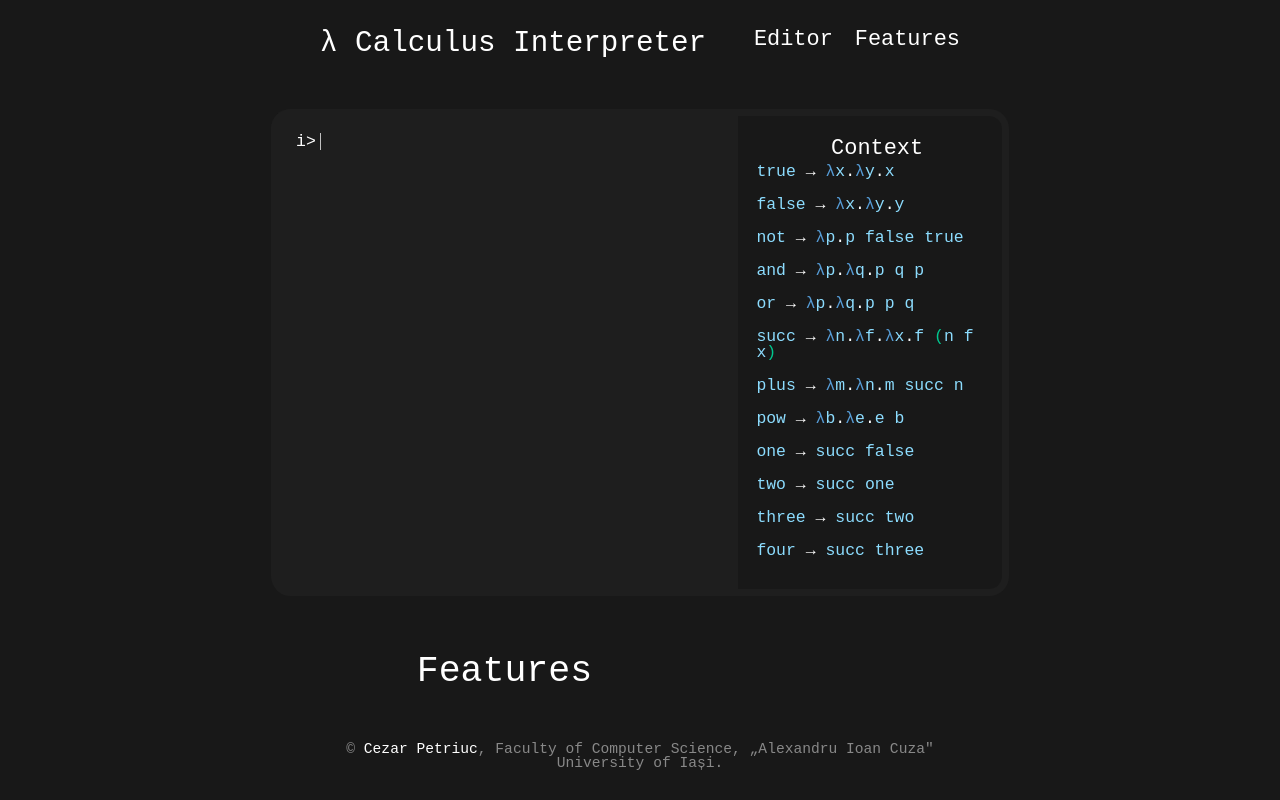
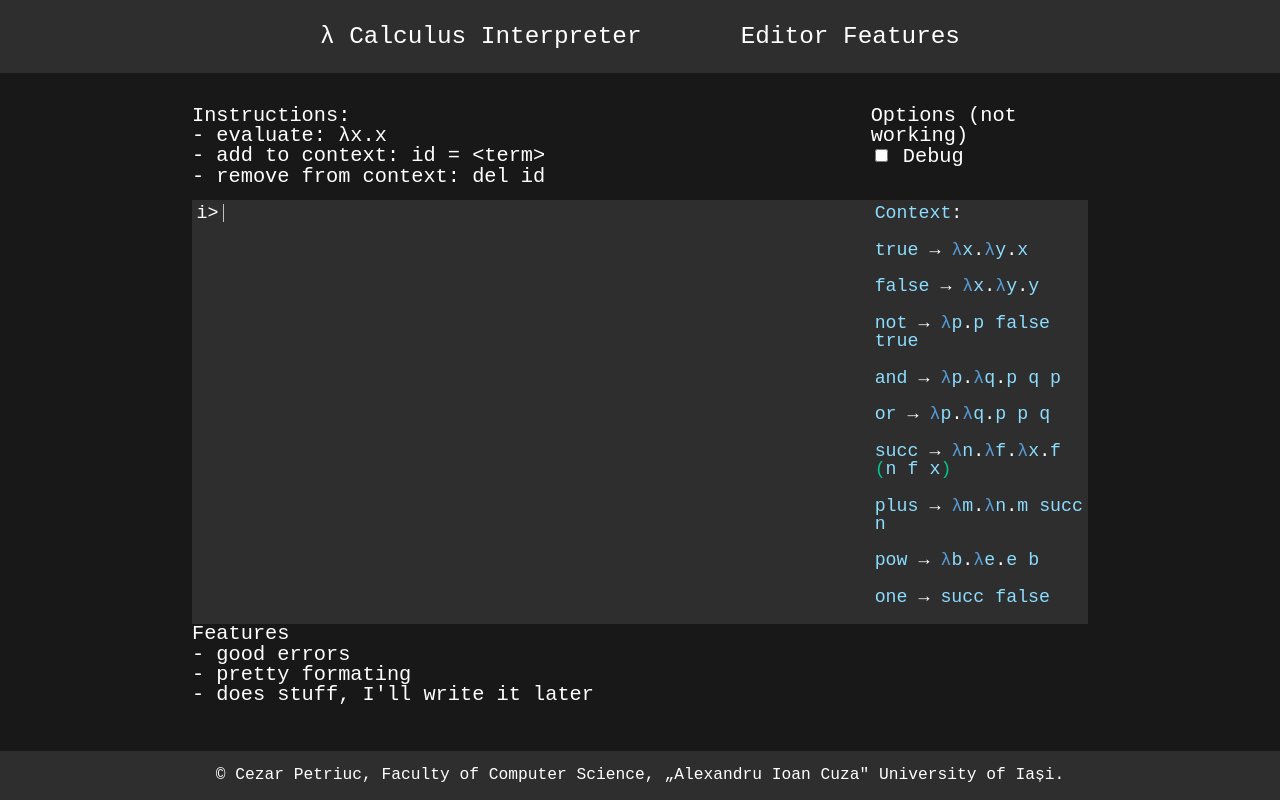
Before and after one commit to czrptr/learnlambda, a website built with webpack: page index.html in a window 1280 px wide. Built offline with Linux system fonts and the light colour scheme.

Commit message:
good interface

```diff
--- a/css/codemirror.css
+++ b/css/codemirror.css
@@ -4,6 +4,8 @@
 	font-size: 1.125em;
 	background: var(--term-background-color);
 	color: var(--term-text-color);
+	width: 100%;
+	height: 100%;
 }
 
 .CodeMirror-cursor {
--- a/css/index.css
+++ b/css/index.css
@@ -2,28 +2,9 @@
 @import "./vars.css";
 @import "./codemirror.css";
 
-::-webkit-scrollbar {
-    width: 0.5em !important;
-    scroll-behavior: smooth !important;
-}
-
-::-webkit-scrollbar-track {
-	background: transparent;
-}
-
-::-webkit-scrollbar-thumb {
-    background-color: darkgrey !important;
-    outline: 1px solid slategrey !important;
-    border-radius: 10px !important;
-}
-
-* {
-	scrollbar-color: darkgrey transparent !important;
-}
-
 html {
 	color: white;
-	font-size: 1.125em;
+	font-size: 1.25em;
 	font-family: monospace;
 }
 
@@ -32,125 +13,80 @@ body {
 	min-height: 100vh;
 	display: grid;
 	grid-template-areas:
-		"pad pad pad pad"
-		"pad edi ctx pad"
-		"pad hst ctx pad"
-		"pad abt ctx pad"
-		"pad pad pad pad";
-	grid-template-columns: 1fr auto 1fr 1fr;
-	grid-template-rows: 1fr repeat(3, auto) 1fr;
-}
-
-a {
-	text-decoration: none;
+		"head"
+		"content"
+		"foot";
+	grid-template-columns: 1fr;
+	grid-template-rows: 4.5em auto 3em;
 }
 
 header {
-	position: fixed;
-	width: 50vw;
-	margin: 0 auto;
-	top: 2em;
-	left: 0;
-	right: 0;
-}
-
-header h1 {
-	font-size: 2em;
-	float: left;
-}
-
-header a {
-	color: white;
+	background-color: var(--term-background-color);
 	font-size: 1.5em;
-	float: right;
-	margin-left: 1em;
+	grid-area: head;
+	display: flex;
+	padding: 0 calc(var(--horizontal-pad) + 10vw);
+	justify-content: space-between;
+	line-height: 3em;
+	text-align: center;
 }
 
 footer {
-	position: fixed;
-	width: 50vw;
-	margin: 0 auto;
-	bottom: 2em;
-	left: 0;
-	right: 0;
+	background-color: var(--term-background-color);
+	grid-area: foot;
+	line-height: 3em;
 	text-align: center;
-	color: #888;
 }
 
-footer a {
-	color: white;
+main {
+	grid-area: content;
+	padding: 2em 0;
+	display: grid;
+	grid-template-areas:
+		". instr   instr   opts    ."
+		". prompt  input   context ."
+		". history history context ."
+		". feat    feat    feat    .";
+	grid-template-rows: auto 1.5em 50vh auto;
+	grid-template-columns: var(--horizontal-pad) auto 3fr 1fr var(--horizontal-pad);
 }
 
-#editor-container, #history {
-	--radius: 20px;
-	border: var(--radius) solid var(--term-background-color);
-	border-radius: var(--radius);
+#instructions {
+	background-color: var(--page-background-color);
+	font-size: 1.25em;
+	grid-area: instr;
 }
 
-#editor-container, #history {
-	width: calc(100vw / 3);
-}
-
-#editor-container {
-	grid-column: 2/3;
-	grid-row: 2/3;
-	border-bottom: 0;
-	border-bottom-left-radius: 0;
-	border-bottom-right-radius: 0;
-	border-top-right-radius: 0;
+#options {
+	background-color: var(--page-background-color);
+	font-size: 1.25em;
+	grid-area: opts;
 }
 
 #prompt {
+	background-color: var(--term-background-color);
 	font-size: 1.125em;
-	padding-top: 0.3em;
-	padding-bottom: 0.3em;
-	padding-left: 0.3em;
-	float: left;
-	background-color: var(--term-background-color);
-	text-align: end;
+	grid-area: prompt;
+	line-height: 1.5em;
+	text-align: center;
+	padding-left: 0.25em;
+}
+
+#input {
+	grid-area: input;
 }
 
 #history {
-	grid-column: 2/3;
-	grid-row: 3/4;
-	border-top-left-radius: 0;
-	border-top-right-radius: 0;
-	border-bottom-right-radius: 0;
-}
-
-#history .CodeMirror-cursor {
-	border: 0px;
+	grid-area: hist;
 }
 
 #context {
-	border: 0.5em solid var(--term-background-color);
-	border-radius: 20px;
-	border-left: 0;
-	background-color: var(--page-background-color);
-	grid-column: 3/4;
-	grid-row: 2/4;
-	border-top-left-radius: 0;
-	border-bottom-left-radius: 0;
-	padding-left: 1em;
-}
-
-#context h1 {
-	font-size: 1.5em;
-	text-align: center;
-	margin-top: 1em;
-}
-
-#context-content .CodeMirror {
-	background-color: var(--page-background-color);
+	grid-area: ctx;
 }
 
 #features {
-	margin-top: 4em;
-	grid-column: 2/3;
-	grid-row: 4/5;
+	background-color: var(--page-background-color);
+	font-size: 1.25em;
+
+	grid-area: feat;
 }
-
-#features h1 {
-	font-size: 2.5em;
-	text-align: center;
-}
--- a/css/reset.css
+++ b/css/reset.css
@@ -53,3 +53,10 @@ table {
 	border-collapse: collapse;
 	border-spacing: 0;
 }
+
+/* remove link decoration and color */
+
+a {
+	text-decoration: none;
+	color: inherit;
+}
--- a/css/vars.css
+++ b/css/vars.css
@@ -1,7 +1,7 @@
 :root {
 	--page-background-color: #181818;
 
-	--term-background-color: #1e1e1e;
+	--term-background-color: #2e2e2e;
 	--term-text-color: #ffffff;
 	--term-cursor-color: #c0c0c0;
 	--term-selected-color: #505050;
@@ -9,4 +9,6 @@
 	--error-color: #ff5555;
 	--identifier-color: #8cdcfe;
 	--lambda-color: #569cd6;
+
+	--horizontal-pad: 15vw;
 }
--- a/index.html
+++ b/index.html
@@ -10,22 +10,37 @@
 </head>
 <body>
 	<header>
+		<!-- put cool animate logo here -->
 		<h1>λ Calculus Interpreter</h1>
-		<a href="#features">Features</a>
-		<a href="#editor">Editor</a>
+		<nav>
+			<!-- put these in a list -->
+			<a href="#editor">Editor</a>
+			<a href="#features">Features</a>
+		</nav>
 	</header>
-	<div id="editor-container">
+	<main>
+		<section id="instructions">
+			<h1>Instructions:</h1>
+			<p>- evaluate: λx.x</p>
+			<p>- add to context: id = &lt;term&gt;</p>
+			<p>- remove from context: del id</p>
+		</section>
+		<section id="options">
+			<h1>Options (not working)</h1>
+			<input type="checkbox" id="check-debug" name="check-debug">
+			<label for="check-debug">Debug</label><br>
+		</section>
 		<p id="prompt">i></p>
-		<div id="editor"></div>
-	</div>
-	<div id="history"></div>
-	<div id="context">
-		<h1>Context</h1>
-		<div id="context-content"></div>
-	</div>
-	<div id="features">
-		<h1>Features</h1>
-	</div>
+		<textarea id="input"></textarea>
+		<textarea id="history"></textarea>
+		<textarea id="context"></textarea>
+		<section id="features">
+			<h1>Features</h1>
+			<p>- good errors</p>
+			<p>- pretty formating</p>
+			<p>- does stuff, I'll write it later</p>
+		</section>
+	</main>
 	<footer>
 		<p>© <a href="https://github.com/czrptr">Cezar Petriuc</a>, Faculty of Computer Science, „Alexandru Ioan Cuza" University of Iași.</p>
 	</footer>
--- a/src/index.ts
+++ b/src/index.ts
@@ -1,74 +1,129 @@
-import { ParseError, ExecutionContext } from "./untyped";
+/* ====== CodeMirror setup ====== */
 
-let ctx = new ExecutionContext();
-ctx.addAlias("true", "λx.λy.x");
-ctx.addAlias("false", "λx.λy.y");
-ctx.addAlias("not", "λp.p false true");
-ctx.addAlias("and", "λp.λq.p q p");
-ctx.addAlias("or", "λp.λq.p p q");
+import CodeMirror, {
+	EditorConfiguration,
+	Editor,
+	Pos
+} from "codemirror";
 
-// ctx.addAlias("zero", "λf.λx.x");
-ctx.addAlias("succ", "λn.λf.λx.f (n f x)");
-ctx.addAlias("plus", "λm.λn.m succ n");
-ctx.addAlias("pow", "λb.λe.e b");
-ctx.addAlias("one", "succ false");
-ctx.addAlias("two", "succ one");
-ctx.addAlias("three", "succ two");
-ctx.addAlias("four", "succ three");
-ctx.addAlias("five", "succ four");
-ctx.addAlias("six", "succ five");
-ctx.addAlias("seven", "succ six");
-ctx.addAlias("eight", "succ seven");
-ctx.addAlias("nine", "succ eight");
-ctx.addAlias("ten", "succ nine");
-
-import CodeMirror from "codemirror";
 import "./cm/untyped";
 
-const Pos = CodeMirror.Pos;
-const prompt = "i> ";
+function initCodeMirror(
+	elementId: string,
+	config: EditorConfiguration | undefined
+): [Editor, HTMLElement] {
+	var htmlElement = document.getElementById(elementId)! as HTMLTextAreaElement;
+	var editor = CodeMirror.fromTextArea(htmlElement, config);
+	var codeMirrorElement = htmlElement.nextSibling! as HTMLElement;
+	htmlElement.parentNode!.removeChild(htmlElement);
+	codeMirrorElement.style.gridArea = elementId;
 
-var editor = CodeMirror(document.getElementById("editor")!, {
+	return [editor, codeMirrorElement];
+}
+
+var termianlElement = document.getElementById("terminal")!;
+
+var [input, inputElement] = initCodeMirror("input", {
 	lineWrapping: false,
 	scrollbarStyle: "null",
 	mode: "untyped",
 });
-editor.setSize(null, "1.6em");
 
-var history = CodeMirror(document.getElementById("history")!, {
+var [history, historyElement] = initCodeMirror("history", {
 	lineWrapping: true,
-	readOnly: true,
+	// scrollbarStyle: "null",
+	readOnly: "nocursor",
 	mode: "untyped",
 });
-history.setSize(null, "50vh");
 
-var context = CodeMirror(document.getElementById("context-content")!, {
+var [context, contextElement] = initCodeMirror("context", {
 	lineWrapping: true,
-	readOnly: true,
+	// scrollbarStyle: "null",
+	readOnly: "nocursor",
 	mode: "untyped",
 });
-context.setSize(null, document.getElementById("history")!.clientHeight);
 
-for (let [alias, expr] of ctx.aliasesAsStrings)
-	context.setValue(context.getValue() + `${alias} → ${expr}\n\n`);
-context.setValue(context.getValue().trimRight());
+input.focus();
+
+/* ====== Interpreter ====== */
+
+import { ParseError, ExecutionContext } from "./untyped";
+
+function refreshContext(): void {
+	let display = "Context:\n\n";
+	for (let [alias, expr] of exeContext.aliasesAsStrings)
+		display += alias + " → " + expr + "\n\n";
+	display = display.trimRight();
+
+	context.setValue(display);
+}
 
 function strip(str: string): string {
-	const accept = /[^λ.()_0-9'a-zA-Z ]/g;
+	const accept = /[^λ.()_0-9'a-zA-Z =]/g;
 	return str.replace(accept, "");
 }
 
-editor.on("beforeChange", (sender, change) => {
-	// console.log(change.text);
+let exeContext = new ExecutionContext();
+exeContext.addAlias("true", "λx.λy.x");
+exeContext.addAlias("false", "λx.λy.y");
+exeContext.addAlias("not", "λp.p false true");
+exeContext.addAlias("and", "λp.λq.p q p");
+exeContext.addAlias("or", "λp.λq.p p q");
+
+// exeContext.addAlias("zero", "λf.λx.x");
+exeContext.addAlias("succ", "λn.λf.λx.f (n f x)");
+exeContext.addAlias("plus", "λm.λn.m succ n");
+exeContext.addAlias("pow", "λb.λe.e b");
+exeContext.addAlias("one", "succ false");
+exeContext.addAlias("two", "succ one");
+exeContext.addAlias("three", "succ two");
+exeContext.addAlias("four", "succ three");
+exeContext.addAlias("five", "succ four");
+exeContext.addAlias("six", "succ five");
+exeContext.addAlias("seven", "succ six");
+exeContext.addAlias("eight", "succ seven");
+exeContext.addAlias("nine", "succ eight");
+exeContext.addAlias("ten", "succ nine");
+
+refreshContext();
+
+input.on("beforeChange", (sender, change) => {
+	const addInstr = /([a-z][_0-9'a-z]*)\s=\s(.+)/i;
+	const delInstr = /del\s([a-z][_0-9'a-z]*)/i;
+
+	const hist = history.getValue().length != 0 ? history.getValue() + "\n\n" : "";
 
 	// enter was pressed
 	if (change.text.length == 2 && change.text[0] == "" && change.text[1] == "") {
 		change.cancel();
-		const expr = editor.getValue().trim();
-		const hist = history.getValue().length != 0 ? history.getValue() + "\n\n" : "";
+		const expr = sender.getValue().trim();
+
+		let match = expr.match(addInstr);
+		if (match) {
+			exeContext.addAlias(match[1], match[2]);
+			refreshContext();
+
+			history.setValue(hist + match[1] + " → " + match[2] + " added to context");
+			history.scrollIntoView(Pos(history.lineCount() - 1, 0));
+			sender.setValue("");
+
+			return;
+		}
+		match = expr.match(delInstr);
+		if (match) {
+			console.log(match[1]);
+			exeContext.removeAlias(match[1]);
+			refreshContext();
+
+			history.setValue(hist + match[1] + " removed from context");
+			history.scrollIntoView(Pos(history.lineCount() - 1, 0));
+			sender.setValue("");
+
+			return;
+		}
+
 		try {
-			const result = ctx.evaluate(expr);
-
+			const result = exeContext.evaluate(expr);
 			history.setValue(hist + "λ> " + result);
 			history.scrollIntoView(Pos(history.lineCount() - 1, 0));
 		} catch (e) {
@@ -76,11 +131,9 @@ editor.on("beforeChange", (sender, change) => {
 				history.setValue(hist + "ε> " + expr + "\n   " + e.positionString + "\n" + e.message);
 			}
 		}
-		editor.setValue("");
+		sender.setValue("");
 	}
 
 	const input = change.text.map(line => strip(line.replace(/\\/g, "λ")));
 	change.update!(undefined, undefined, input);
 });
-
-editor.focus();
--- a/src/untyped.ts
+++ b/src/untyped.ts
@@ -382,6 +382,7 @@ class ExecutionContext {
 
 	removeAlias(alias: string): void {
 		this.aliases.delete(alias);
+		this.unaliases.delete(alias);
 	}
 
 	forAlsOnce(expr: ASTNode): ASTNode {
```
Also changed, not shown: dist/bundle.js.
